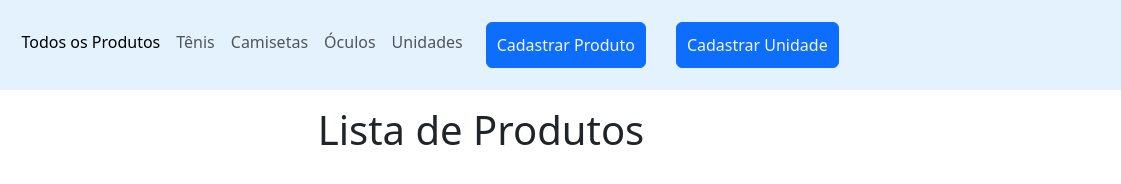
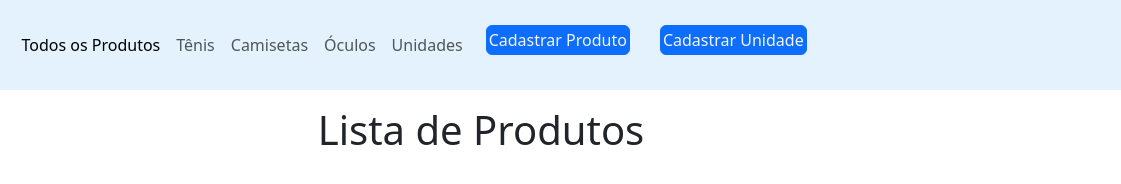
Before and after one commit to Vilander/loja-de-informatica, a website: page site-loja/produtos.html in a window 1280 px wide. Shown: the full height of the page, 159-1280 px from the left. Drawn offline with nearby package versions, Linux system fonts and the light colour scheme; no server answers.

Commit message:
update botao

```diff
--- a/site-loja/produtos.html
+++ b/site-loja/produtos.html
@@ -68,18 +68,14 @@
                 <a class="nav-link" href="unidades.html">Unidades</a>
               </li>
               <li class="nav-item">
-                <button type="button" class="btn btn-primary botao">
-                  <a class="nav-link" href="form-produto.html"
-                    >Cadastrar Produto</a
-                  >
-                </button>
+                <a class="btn btn-primary botao" href="form-produto.html">
+                  Cadastrar Produto
+                </a>
               </li>
               <li class="nav-item">
-                <button type="button" class="btn btn-primary botao">
-                  <a class="nav-link" href="form-unidade.html"
-                    >Cadastrar Unidade</a
-                  >
-                </button>
+                <a class="btn btn-primary botao" href="form-unidade.html"
+                  >Cadastrar Unidade
+                </a>
               </li>
             </ul>
           </div>
```
